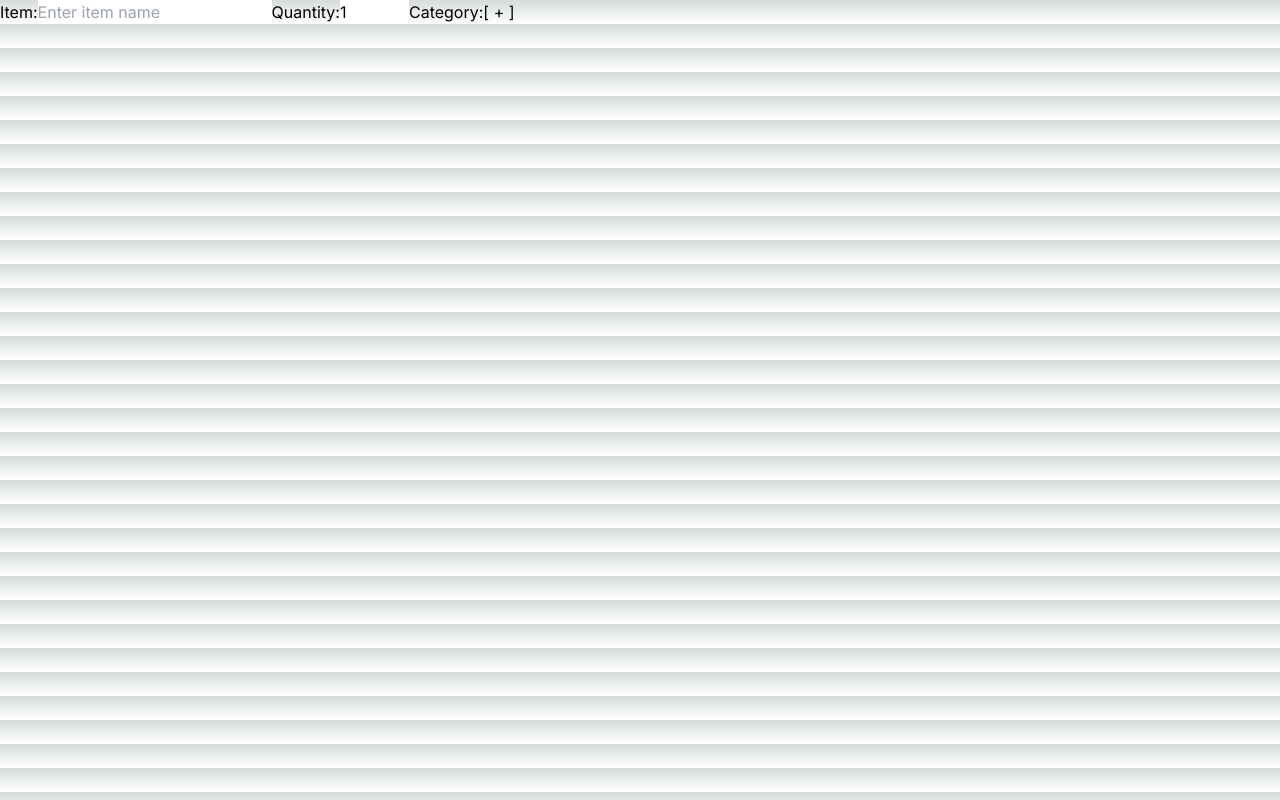
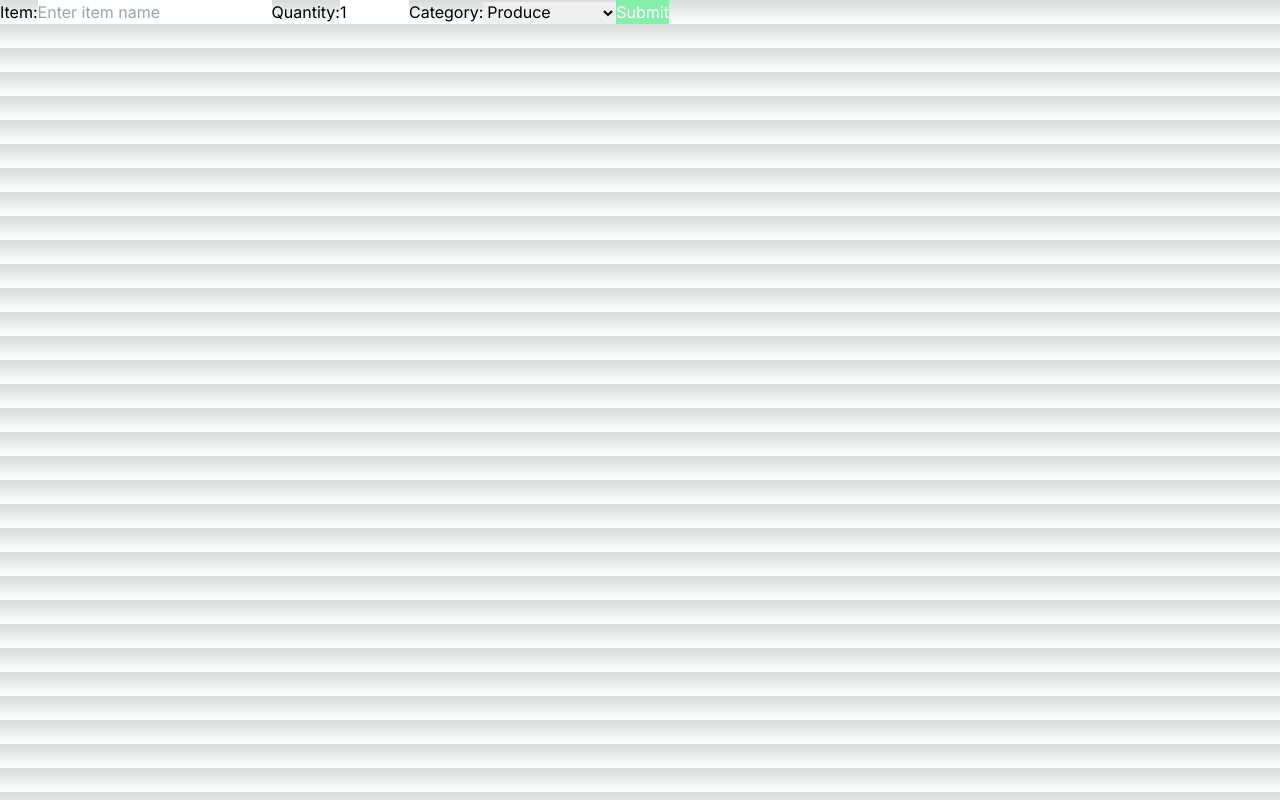
Before and after one commit to MrMatt6362/cprg306-assignments, a Next.js app: page /week-4 in a window 1280 px wide. Built offline with nearby package versions, Linux system fonts and the light colour scheme.

Commit message:
All logic done
Just gotta get the styles

```diff
--- a/app/week-4/new-item.js
+++ b/app/week-4/new-item.js
@@ -5,7 +5,7 @@ export default function ShoppingForm() {
 
     const [name, setName] = useState("");
     const [quantity, setQuantity] = useState(1);
-    const [category, setCategory] = useState("produce");
+    const [category, setCategory] = useState("Produce");
 
     const handleSubmit = (event) => {
       event.preventDefault();
@@ -25,20 +25,41 @@ export default function ShoppingForm() {
         setQuantity(event.target.value);
     };
 
+    const handleCategoryChange = (event) => {
+        setCategory(event.target.value);
+    };
+
     return (
         <form onSubmit={handleSubmit}>
             <label>
                 Item:
-                <input type="text" placeholder="Enter item name" value={name} onChange={handleNameChange}/>
+                <input required type="text" className="text-black" placeholder="Enter item name" value={name} onChange={handleNameChange}/>
             </label>
             <label>
                 Quantity:
-                <input type="number" min="1" max="99" value={quantity} onChange={handleQuantityChange}/>
+                <input required type="number" className="text-black" min="1" max="99" value={quantity} onChange={handleQuantityChange}/>
             </label>
             <label>
                 Category:
+                <select
+                    value={category}
+                    onChange={handleCategoryChange}
+                    className="text-black"
+                >
+                    <option value="Produce">Produce</option>
+                    <option value="Dairy">Dairy</option>
+                    <option value="Bakery">Bakery</option>
+                    <option value="Meat">Meat</option>
+                    <option value="Frozen Foods">Frozen Food</option>
+                    <option value="Canned Goods">Canned Goods</option>
+                    <option value="Dry Goods">Dry Goods</option>
+                    <option value="Beverages">Beverages</option>
+                    <option value="Snacks">Snacks</option>
+                    <option value="Household">Household</option>
+                    <option value="Other">Other</option>
+                </select>
             </label>
-            <input type="submit" value="[ + ]" />
+            <button type="submit" className="bg-green-300 text-white">Submit</button>
         </form>
     );
 }
```
